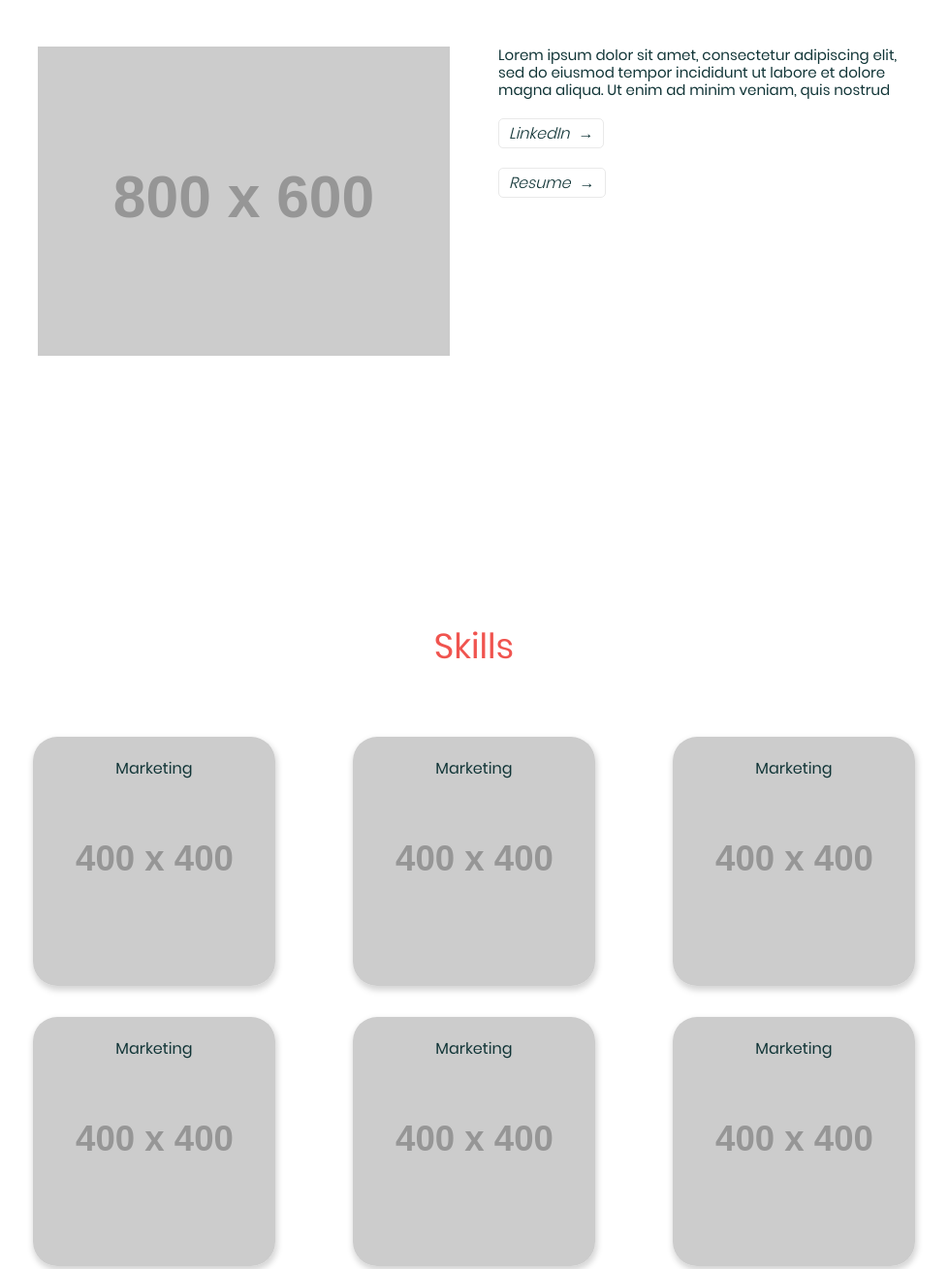
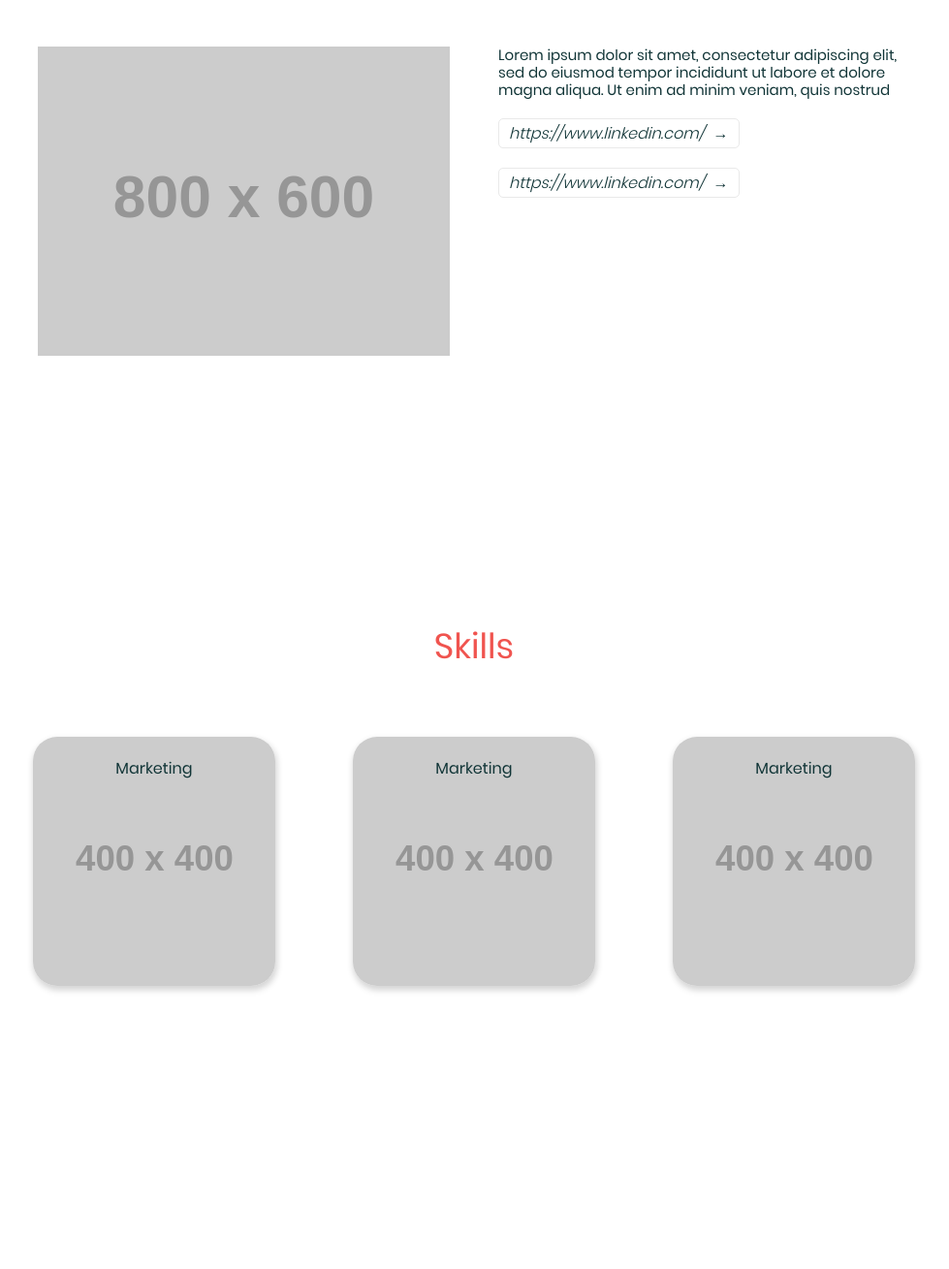
Before and after one commit to Xenoty/jamstack-portfolio-template, an Eleventy site: page src/about/index.njk in a window 1280 px wide. Shown: the part 260-1569 px from the top of the page at 97% size, without its empty margins (151-1130 px from the left). Built offline with nearby package versions, Linux system fonts and the light colour scheme; Eleventy itself is replaced by a stand-in of ours; files that its build step writes are made by us from their sources; placeholder pictures from the web are drawn by us.

Commit message:
loop through nested yaml front matter, need to find more standardized way

```diff
--- a/src/about/index.njk
+++ b/src/about/index.njk
@@ -1,6 +1,22 @@
 ---
 title: John Doe - Get to know me
 layout: 'base.njk'
+summary: Lorem ipsum dolor sit amet, consectetur adipiscing elit, sed do eiusmod tempor incididunt ut labore et dolore magna aliqua. Ut enim ad minim veniam, quis nostrud
+linkedInLink: https://www.linkedin.com/
+resumeLink: https://www.linkedin.com/
+skills:
+    - skill:
+        name: Marketing
+        image: https://via.placeholder.com/400
+        imageAlt: placeholder,
+    - skill:
+        name: Marketing
+        image: https://via.placeholder.com/400
+        imageAlt: placeholder,
+    - skill:
+        name: Marketing
+        image: https://via.placeholder.com/400
+        imageAlt: placeholder
 ---
 
 <!-- <div class="section pg-fixed-bg bg-colour-main"></div> -->
@@ -13,13 +29,11 @@ layout: 'base.njk'
         <img src="https://via.placeholder.com/800x600" alt="Placeholder">
         <div class="about-intro">
             <p class="intro-meta">
-                Lorem ipsum dolor sit amet, consectetur adipiscing elit,
-                sed do eiusmod tempor incididunt ut labore et dolore magna aliqua.
-                Ut enim ad minim veniam, quis nostrud
+               {{ summary }}
             </p>
             <div class="about-links">
-                <a href="#" class="btn-primary bg-white font-italics">LinkedIn <span>&#8594;</span></a>
-                <a href="#" class="btn-primary bg-white font-italics">Resume<span>&#8594;</span></a>
+                <a href="#" class="btn-primary bg-white font-italics">{{ linkedInLink }} <span>&#8594;</span></a>
+                <a href="#" class="btn-primary bg-white font-italics">{{ resumeLink }}<span>&#8594;</span></a>
             </div>
         </div>
     </div>
@@ -32,30 +46,14 @@ layout: 'base.njk'
 
     <div class="skills">
         <div class="skills-container">
-            <div class="skill-card">
-                <p>Marketing</p>
-                <img src="https://via.placeholder.com/400" alt="placeholder">
-            </div>
-            <div class="skill-card">
-                <p>Marketing</p>
-                <img src="https://via.placeholder.com/400" alt="placeholder">
-            </div>
-            <div class="skill-card">
-                <p>Marketing</p>
-                <img src="https://via.placeholder.com/400" alt="placeholder">
-            </div>
-            <div class="skill-card">
-                <p>Marketing</p>
-                <img src="https://via.placeholder.com/400" alt="placeholder">
-            </div>
-            <div class="skill-card">
-                <p>Marketing</p>
-                <img src="https://via.placeholder.com/400" alt="placeholder">
-            </div>
-            <div class="skill-card">
-                <p>Marketing</p>
-                <img src="https://via.placeholder.com/400" alt="placeholder">
-            </div>
+
+            {% for item in skills %}
+                <div class="skill-card">
+                    <p>{{ item.skill.name }}</p>
+                    <img src="{{ item.skill.image }}" alt="{{ item.skill.imageAlt }}">
+                </div>
+            {% endfor %}
+
         </div>
     </div>
 </div>
```
Also changed, not shown: public/about/index.html.
